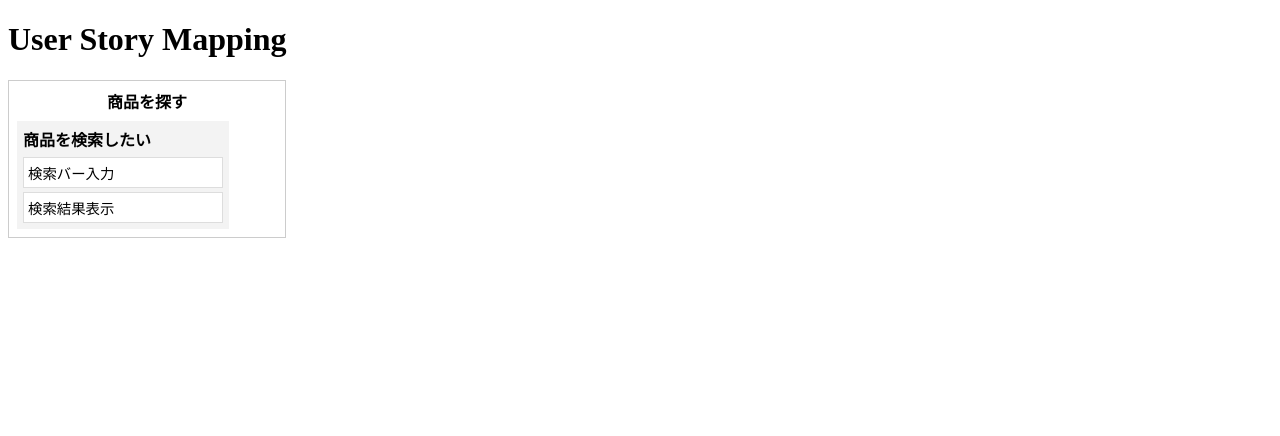
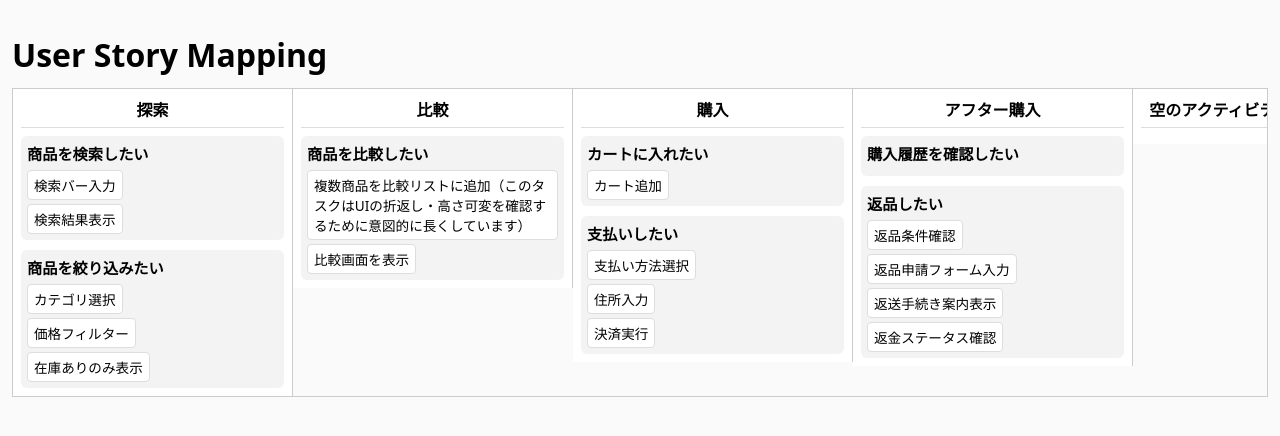
Before and after one commit to m6u-lab/quick-development, a plain HTML site: page index.html in a window 1280 px wide. Drawn offline with Linux system fonts and the light colour scheme.

Commit message:
layout: make user story lane horizontally extensible
- Allow multiple user stories per activity without layout breakage
- Fix story column width to prevent flex shrink
- Enable horizontal scrolling for story lanes
- Keep tasks vertically scoped within each user story

```diff
--- /dev/null
+++ b/data.json
@@ -0,0 +1,99 @@
+{
+  "activities": [
+    {
+      "title": "探索",
+      "order": 1,
+      "stories": [
+        {
+          "title": "商品を検索したい",
+          "order": 1,
+          "priority": "must",
+          "tasks": [
+            { "title": "検索バー入力", "order": 1 },
+            { "title": "検索結果表示", "order": 2 }
+          ]
+        },
+        {
+          "title": "商品を絞り込みたい",
+          "order": 2,
+          "priority": "should",
+          "tasks": [
+            { "title": "カテゴリ選択", "order": 1 },
+            { "title": "価格フィルター", "order": 2 },
+            { "title": "在庫ありのみ表示", "order": 3 }
+          ]
+        }
+      ]
+    },
+    {
+      "title": "比較",
+      "order": 2,
+      "stories": [
+        {
+          "title": "商品を比較したい",
+          "order": 1,
+          "priority": "could",
+          "tasks": [
+            {
+              "title": "複数商品を比較リストに追加（このタスクはUIの折返し・高さ可変を確認するために意図的に長くしています）",
+              "order": 1
+            },
+            { "title": "比較画面を表示", "order": 2 }
+          ]
+        }
+      ]
+    },
+    {
+      "title": "購入",
+      "order": 3,
+      "stories": [
+        {
+          "title": "カートに入れたい",
+          "order": 1,
+          "priority": "must",
+          "tasks": [
+            { "title": "カート追加", "order": 1 }
+          ]
+        },
+        {
+          "title": "支払いしたい",
+          "order": 2,
+          "priority": "must",
+          "tasks": [
+            { "title": "支払い方法選択", "order": 1 },
+            { "title": "住所入力", "order": 2 },
+            { "title": "決済実行", "order": 3 }
+          ]
+        }
+      ]
+    },
+    {
+      "title": "アフター購入",
+      "order": 4,
+      "stories": [
+        {
+          "title": "購入履歴を確認したい",
+          "order": 1,
+          "priority": "should",
+          "tasks": []
+        },
+        {
+          "title": "返品したい",
+          "order": 2,
+          "priority": "could",
+          "tasks": [
+            { "title": "返品条件確認", "order": 1 },
+            { "title": "返品申請フォーム入力", "order": 2 },
+            { "title": "返送手続き案内表示", "order": 3 },
+            { "title": "返金ステータス確認", "order": 4 }
+          ]
+        }
+      ]
+    },
+    {
+      "title": "空のアクティビティ（Storyなし）",
+      "order": 5,
+      "stories": []
+    }
+  ]
+}
--- a/main.js
+++ b/main.js
@@ -1,47 +1,45 @@
-const data = {
-    activities: [
-        {
-            name: "商品を探す",
-            user_stories: [
-                {
-                    story: "商品を検索したい",
-                    tasks: ["検索バー入力", "検索結果表示"]
-                }
-            ]
-        }
-    ]
-};
+async function loadAndRender() {
+    const res = await fetch("./data.json");
+    const data = await res.json();
 
     const map = document.getElementById("map");
+    map.innerHTML = "";
 
-data.activities.forEach(activity => {
+    // Activity order でソート
+    data.activities
+        .sort((a, b) => a.order - b.order)
+        .forEach(activity => {
             const activityEl = document.createElement("div");
             activityEl.className = "activity";
 
-    const title = document.createElement("div");
-    title.className = "activity-title";
-    title.textContent = activity.name;
-    activityEl.appendChild(title);
+            const titleEl = document.createElement("div");
+            titleEl.className = "activity-title";
+            titleEl.textContent = activity.title;
+            activityEl.appendChild(titleEl);
 
             const storiesEl = document.createElement("div");
             storiesEl.className = "stories";
 
-    activity.user_stories.forEach(us => {
+            activity.stories
+                .sort((a, b) => a.order - b.order)
+                .forEach(story => {
                     const storyEl = document.createElement("div");
                     storyEl.className = "story";
 
                     const storyTitle = document.createElement("div");
                     storyTitle.className = "story-title";
-        storyTitle.textContent = us.story;
+                    storyTitle.textContent = story.title;
                     storyEl.appendChild(storyTitle);
 
                     const tasksEl = document.createElement("div");
                     tasksEl.className = "tasks";
 
-        us.tasks.forEach(task => {
+                    story.tasks
+                        .sort((a, b) => a.order - b.order)
+                        .forEach(task => {
                             const taskEl = document.createElement("div");
                             taskEl.className = "task";
-            taskEl.textContent = task;
+                            taskEl.textContent = task.title;
                             tasksEl.appendChild(taskEl);
                         });
 
@@ -52,3 +50,6 @@ data.activities.forEach(activity => {
             activityEl.appendChild(storiesEl);
             map.appendChild(activityEl);
         });
+}
+
+loadAndRender();
--- a/style.css
+++ b/style.css
@@ -1,46 +1,127 @@
+/* =========================
+   Base
+========================= */
+* {
+    box-sizing: border-box;
+}
+
+body {
+    margin: 0;
+    padding: 12px;
+    font-family: system-ui, -apple-system, BlinkMacSystemFont, sans-serif;
+    background: #fafafa;
+}
+
+h1 {
+    margin-bottom: 12px;
+}
+
+/* =========================
+   Activity lane (horizontal)
+========================= */
 #map {
     display: flex;
-    gap: 24px;
-    align-items: flex-start;
+    gap: 0;                       /* Activity間は密着 */
+    align-items: flex-start;      /* 高さを揃えない */
+    overflow-x: auto;
+    border: 1px solid #ccc;
 }
 
+/* =========================
+   Activity column
+========================= */
 .activity {
-    border: 1px solid #ccc;
+    flex: 0 0 280px;              /* 固定幅 */
+    background: #fff;
+    border-right: 1px solid #ccc;
     padding: 8px;
-    min-width: 260px;
+}
+
+.activity:last-child {
+    border-right: none;
 }
 
 .activity-title {
     font-weight: bold;
+    text-align: center;
+    padding-bottom: 6px;
     margin-bottom: 8px;
-    text-align: center;
+    border-bottom: 1px solid #ddd;
 }
 
+/* =========================
+   Story lane (vertical)
+========================= */
 .stories {
     display: flex;
-    gap: 12px;
+    flex-direction: column;       /* Storyは縦 */
+    gap: 10px;
 }
 
+/* =========================
+   Story card
+========================= */
 .story {
     background: #f3f3f3;
+    border-radius: 6px;
     padding: 6px;
-    min-width: 200px;
+    height: auto;                 /* 高さは内容依存 */
 }
 
 .story-title {
     font-weight: bold;
+    font-size: 0.95em;
     margin-bottom: 6px;
 }
 
+/* =========================
+   Task lane (vertical)
+========================= */
 .tasks {
     display: flex;
     flex-direction: column;
     gap: 4px;
 }
 
+/* =========================
+   Task card
+========================= */
 .task {
     background: #fff;
     border: 1px solid #ddd;
-    padding: 4px;
-    font-size: 0.9em;
+    border-radius: 4px;
+    padding: 4px 6px;
+    font-size: 0.85em;
+
+    /* 高さ固定を完全に排除 */
+    height: auto;
+    min-height: unset;
+    align-self: flex-start;
 }
+
+/* =========================
+   Optional: priority styling
+========================= */
+.story[data-priority="must"] {
+    background: #eef5ff;
+}
+
+.story[data-priority="should"] {
+    background: #f1f8f1;
+}
+
+.story[data-priority="could"] {
+    background: #fff8ec;
+}
+
+/* =========================
+   Scrollbar (optional)
+========================= */
+#map::-webkit-scrollbar {
+    height: 6px;
+}
+
+#map::-webkit-scrollbar-thumb {
+    background: #ccc;
+    border-radius: 3px;
+}
```
Lines whose indentation alone changed are shown as unchanged.
